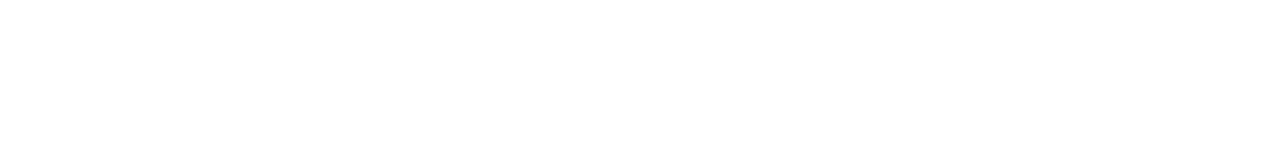
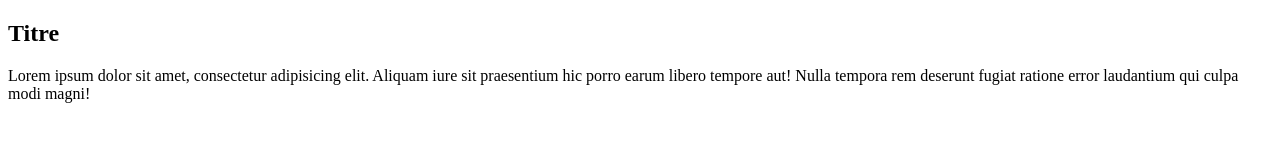
Before and after one commit to dominiatrix/git-mon-cv, a plain HTML site: page index.html in a window 1280 px wide. Drawn offline with Linux system fonts and the light colour scheme.

Commit message:
mise en place de la section titre

```diff
--- a/index.html
+++ b/index.html
@@ -6,7 +6,10 @@
         <link rel="stylesheet" href="style.css">
     </head>
     <body>
-
+      <section>
+          <h2>Titre</h2>
+          <p>Lorem ipsum dolor sit amet, consectetur adipisicing elit. Aliquam iure sit praesentium hic porro earum libero tempore aut! Nulla tempora rem deserunt fugiat ratione error laudantium qui culpa modi magni!</p>
+        </section>
 
     </body>
 
```
